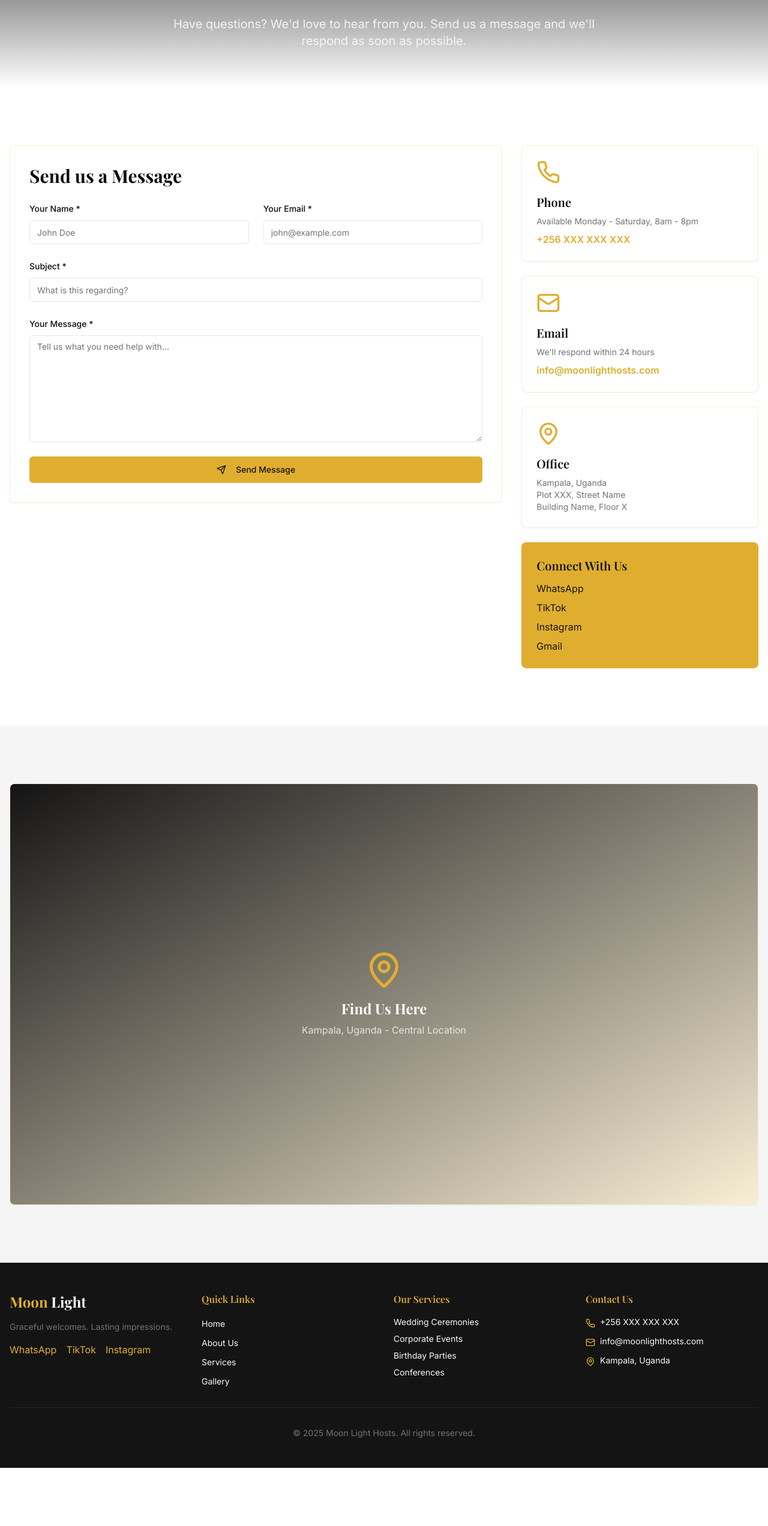
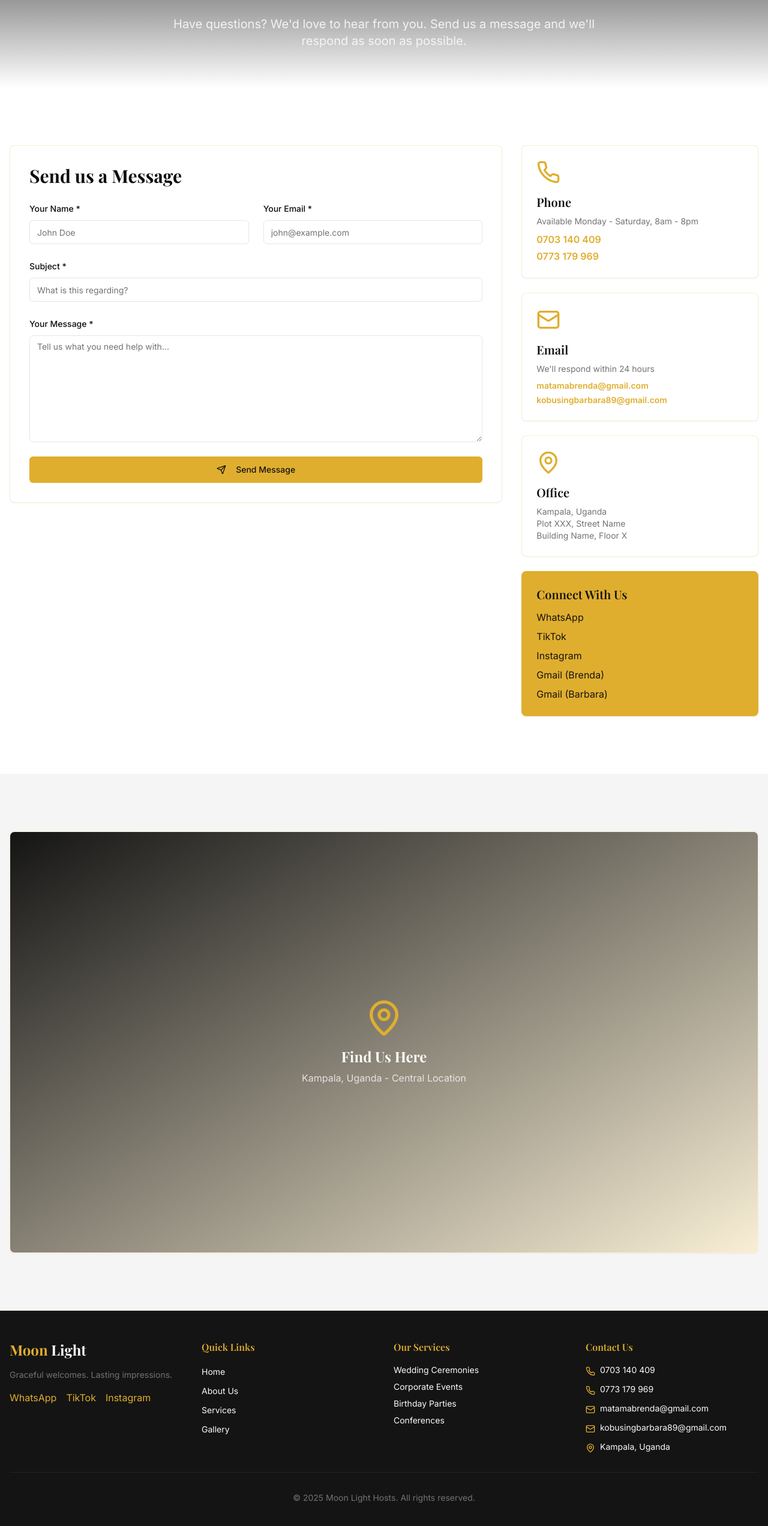
Before and after one commit to bigsmoke256/moonlight-hosts, a React (Vite) app: page /contact in a window 1280 px wide. Shown: the part 186-2730 px from the top of the page at 60% size. Before the commit the page ends 2633 px from the top, so only its background shows below. Built offline with nearby package versions, Linux system fonts and the light colour scheme; the HTML template or start-up script is replaced by a standard one.

Commit message:
Update contact information

```diff
--- a/src/components/Footer.tsx
+++ b/src/components/Footer.tsx
@@ -18,7 +18,7 @@ const Footer = () => {
             </p>
             <div className="flex space-x-4">
               <a
-                href="https://wa.me/yourwhatsappnumber"
+                href="https://wa.me/256703140409"
                 target="_blank"
                 rel="noopener noreferrer"
                 className="text-accent hover:text-accent/80 transition-colors"
@@ -26,7 +26,7 @@ const Footer = () => {
                 WhatsApp
               </a>
               <a
-                href="https://www.tiktok.com/@youraccount"
+                href="https://www.tiktok.com/@moonlighthosts"
                 target="_blank"
                 rel="noopener noreferrer"
                 className="text-accent hover:text-accent/80 transition-colors"
@@ -34,7 +34,7 @@ const Footer = () => {
                 TikTok
               </a>
               <a
-                href="https://www.instagram.com/youraccount"
+                href="https://www.instagram.com/moonlighthosts"
                 target="_blank"
                 rel="noopener noreferrer"
                 className="text-accent hover:text-accent/80 transition-colors"
@@ -88,11 +88,19 @@ const Footer = () => {
             <ul className="space-y-3">
               <li className="flex items-start space-x-2 text-sm">
                 <Phone className="w-4 h-4 mt-1 text-accent" />
-                <span>+256 XXX XXX XXX</span>
+                <a href="tel:+256703140409" className="hover:text-accent transition-colors">0703 140 409</a>
+              </li>
+              <li className="flex items-start space-x-2 text-sm">
+                <Phone className="w-4 h-4 mt-1 text-accent" />
+                <a href="tel:+256773179969" className="hover:text-accent transition-colors">0773 179 969</a>
               </li>
               <li className="flex items-start space-x-2 text-sm">
                 <Mail className="w-4 h-4 mt-1 text-accent" />
-                <span>info@moonlighthosts.com</span>
+                <a href="mailto:matamabrenda@gmail.com" className="hover:text-accent transition-colors">matamabrenda@gmail.com</a>
+              </li>
+              <li className="flex items-start space-x-2 text-sm">
+                <Mail className="w-4 h-4 mt-1 text-accent" />
+                <a href="mailto:kobusingbarbara89@gmail.com" className="hover:text-accent transition-colors">kobusingbarbara89@gmail.com</a>
               </li>
               <li className="flex items-start space-x-2 text-sm">
                 <MapPin className="w-4 h-4 mt-1 text-accent" />
--- a/src/pages/BookUs.tsx
+++ b/src/pages/BookUs.tsx
@@ -45,7 +45,7 @@ Guest Count: ${formData.guestCount}
 Message: ${formData.message}
     `.trim();
 
-    const whatsappUrl = `https://wa.me/yourwhatsappnumber?text=${encodeURIComponent(message)}`;
+    const whatsappUrl = `https://wa.me/256703140409?text=${encodeURIComponent(message)}`;
     window.open(whatsappUrl, "_blank");
 
     toast({
@@ -247,14 +247,22 @@ Message: ${formData.message}
                   <Phone className="w-10 h-10 mb-4" />
                   <h3 className="text-xl font-heading font-semibold mb-2">Prefer to Call?</h3>
                   <p className="text-sm mb-3">We're available on WhatsApp</p>
-                  <a
-                    href="https://wa.me/yourwhatsappnumber"
-                    target="_blank"
-                    rel="noopener noreferrer"
-                    className="text-sm font-semibold underline"
-                  >
-                    +256 XXX XXX XXX
-                  </a>
+                  <div className="space-y-1">
+                    <a
+                      href="https://wa.me/256703140409"
+                      target="_blank"
+                      rel="noopener noreferrer"
+                      className="text-sm font-semibold underline block"
+                    >
+                      0703 140 409
+                    </a>
+                    <a
+                      href="tel:+256773179969"
+                      className="text-sm font-semibold underline block"
+                    >
+                      0773 179 969
+                    </a>
+                  </div>
                 </CardContent>
               </Card>
             </div>
--- a/src/pages/Contact.tsx
+++ b/src/pages/Contact.tsx
@@ -22,7 +22,7 @@ const Contact = () => {
     e.preventDefault();
 
     // Create mailto link
-    const mailtoLink = `mailto:info@moonlighthosts.com?subject=${encodeURIComponent(
+    const mailtoLink = `mailto:matamabrenda@gmail.com,kobusingbarbara89@gmail.com?subject=${encodeURIComponent(
       formData.subject
     )}&body=${encodeURIComponent(
       `Name: ${formData.name}\nEmail: ${formData.email}\n\nMessage:\n${formData.message}`
@@ -140,12 +140,20 @@ const Contact = () => {
                   <p className="text-muted-foreground text-sm mb-2">
                     Available Monday - Saturday, 8am - 8pm
                   </p>
+                  <div className="space-y-1">
                     <a
-                    href="tel:+256XXXXXXXXX"
-                    className="text-accent hover:underline font-semibold"
+                      href="tel:+256703140409"
+                      className="text-accent hover:underline font-semibold block"
                     >
-                    +256 XXX XXX XXX
+                      0703 140 409
                     </a>
+                    <a
+                      href="tel:+256773179969"
+                      className="text-accent hover:underline font-semibold block"
+                    >
+                      0773 179 969
+                    </a>
+                  </div>
                 </CardContent>
               </Card>
 
@@ -156,12 +164,20 @@ const Contact = () => {
                   <p className="text-muted-foreground text-sm mb-2">
                     We'll respond within 24 hours
                   </p>
+                  <div className="space-y-1">
                     <a
-                    href="mailto:info@moonlighthosts.com"
-                    className="text-accent hover:underline font-semibold"
+                      href="mailto:matamabrenda@gmail.com"
+                      className="text-accent hover:underline font-semibold block text-sm"
                     >
-                    info@moonlighthosts.com
+                      matamabrenda@gmail.com
                     </a>
+                    <a
+                      href="mailto:kobusingbarbara89@gmail.com"
+                      className="text-accent hover:underline font-semibold block text-sm"
+                    >
+                      kobusingbarbara89@gmail.com
+                    </a>
+                  </div>
                 </CardContent>
               </Card>
 
@@ -184,7 +200,7 @@ const Contact = () => {
                   <h3 className="text-xl font-heading font-semibold mb-3">Connect With Us</h3>
                   <div className="space-y-2">
                     <a
-                      href="https://wa.me/yourwhatsappnumber"
+                      href="https://wa.me/256703140409"
                       target="_blank"
                       rel="noopener noreferrer"
                       className="block hover:underline"
@@ -192,7 +208,7 @@ const Contact = () => {
                       WhatsApp
                     </a>
                     <a
-                      href="https://www.tiktok.com/@youraccount"
+                      href="https://www.tiktok.com/@moonlighthosts"
                       target="_blank"
                       rel="noopener noreferrer"
                       className="block hover:underline"
@@ -200,7 +216,7 @@ const Contact = () => {
                       TikTok
                     </a>
                     <a
-                      href="https://www.instagram.com/youraccount"
+                      href="https://www.instagram.com/moonlighthosts"
                       target="_blank"
                       rel="noopener noreferrer"
                       className="block hover:underline"
@@ -208,10 +224,16 @@ const Contact = () => {
                       Instagram
                     </a>
                     <a
-                      href="mailto:info@moonlighthosts.com"
+                      href="mailto:matamabrenda@gmail.com"
                       className="block hover:underline"
                     >
-                      Gmail
+                      Gmail (Brenda)
+                    </a>
+                    <a
+                      href="mailto:kobusingbarbara89@gmail.com"
+                      className="block hover:underline"
+                    >
+                      Gmail (Barbara)
                     </a>
                   </div>
                 </CardContent>
```
Lines whose indentation alone changed are shown as unchanged.
